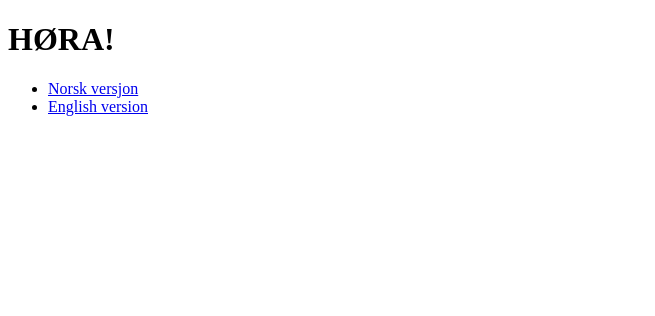
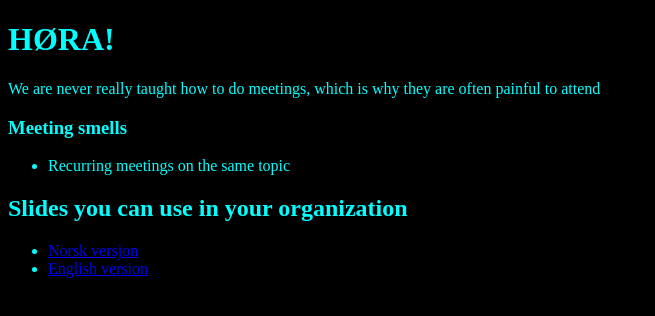
Before and after one commit to leftieFriele/hoera, a plain HTML site: page index.html in a window 1280 px wide. Shown: the whole page, without its empty margins (0-655 px from the left). Drawn offline with Linux system fonts and the light colour scheme.

Commit message:
styling index page

```diff
--- a/index.html
+++ b/index.html
@@ -1,10 +1,27 @@
-<!DOCTYPE html>
-<html>
+<!doctype html>
+<html lang="en">
     <head>
-    <title>HØRA! the guarnteed method for a better life and less meetings</title>
+        <title>
+            HØRA! the guarnteed method for a better life and less meetings
+        </title>
+        <style>
+            body {
+                background-color: #000;
+                color: cyan;
+            }
+        </style>
     </head>
     <body>
         <h1>HØRA!</h1>
+        <p>
+            We are never really taught how to do meetings, which is why they are
+            often painful to attend
+        </p>
+        <h3>Meeting smells</h3>
+        <ul>
+            <li>Recurring meetings on the same topic</li>
+        </ul>
+        <h2>Slides you can use in your organization</h2>
         <ul>
             <li><a href="norwegian">Norsk versjon</a></li>
             <li><a href="english">English version</a></li>
```
Lines whose indentation alone changed are shown as unchanged.
